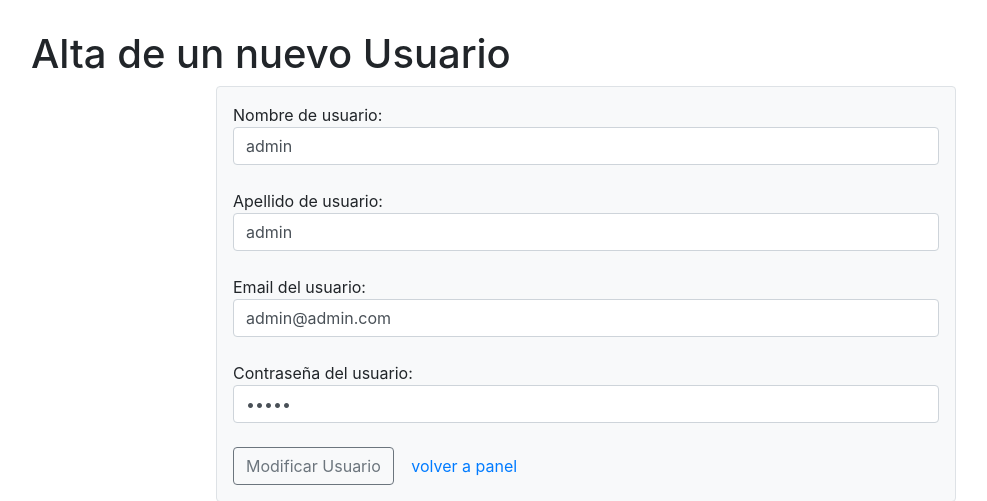
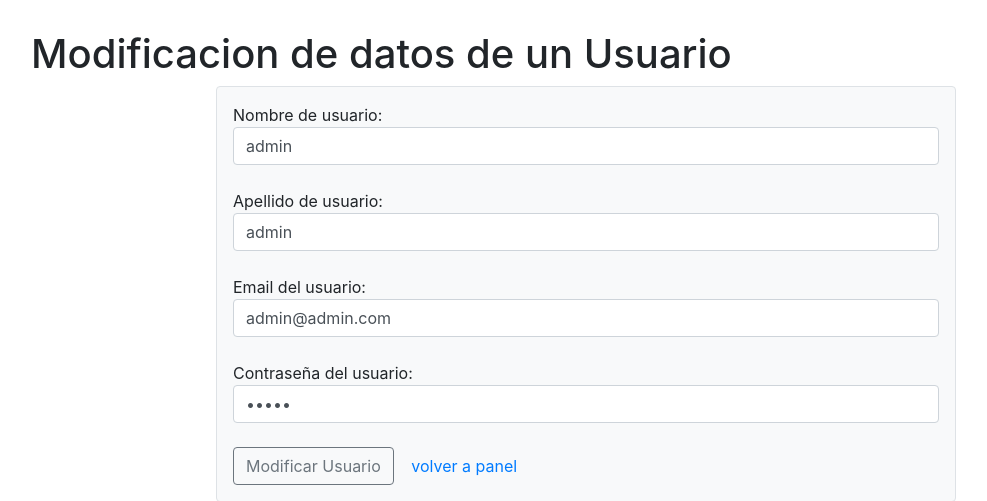
Before and after one commit to victoria-parker/php-system, a PHP site: page /formModificarUsuario.php?idUsuario=1 in a window 1280 px wide. Shown: the part 56-557 px from the top of the page, without its empty margins (54-1041 px from the left). Run offline with PHP 8.4, Linux system fonts and the light colour scheme; a user stored in the database is signed in; data comes from the database, SQL or seed files in the repository; some libraries are stand-ins or nearby versions.

Commit message:
correcion de titulo

```diff
--- a/formModificarUsuario.php
+++ b/formModificarUsuario.php
@@ -10,7 +10,7 @@
 ?>
 
     <main class="container">
-        <h1>Alta de un nuevo Usuario</h1>
+        <h1>Modificacion de datos de un Usuario</h1>
         <div class="alert bg-light border p-3 col-8 mx-auto">
             <form action="modificarUsuario.php" method="post">
                 Nombre de usuario:<br>
```
